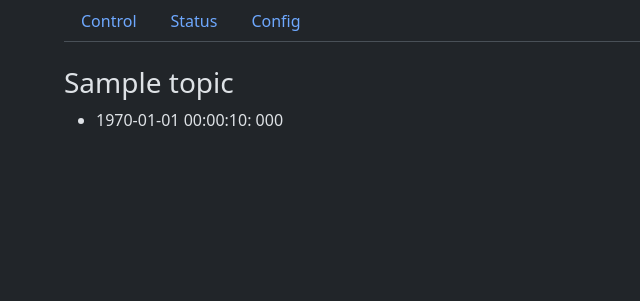
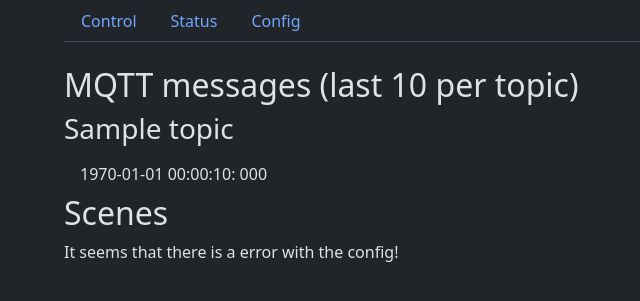
Before and after one commit to oxivanisher/PiExperienceChair, a Flask app: template src/templates/status.html in a window 1280 px wide. Shown: the top 301 px of the page, without its empty margins (18-658 px from the left). Run offline with Flask 3, Linux system fonts and the light colour scheme; the template is opened without the code that fills it: most values are stand-ins (such as "Sample title", 1, 10 or a date in 2020); parts of the project's set-up code (start-up, migrations or seed data) failed here and were passed over; some libraries are stand-ins or nearby versions.

Commit message:
Improve web stuff

```diff
--- a/src/i2c.py
+++ b/src/i2c.py
@@ -75,7 +75,7 @@ class MCP23017Controller(PiExpChair):
 
             elif msg.topic == "%s/videoplayer/idle" % self.mqtt_config['base_topic']:
                 self.logger.info("Received idle scene command")
-                self.mqtt_client.publish("%s/i2c/idle" % self.mqtt_config['base_topic'], "")
+                self.mqtt_client.publish("%s/i2c/idle" % self.mqtt_config['base_topic'], "idle")
                 self.disable_outputs()
 
         except Exception as e:
--- a/src/templates/status.html
+++ b/src/templates/status.html
@@ -4,12 +4,24 @@
   {{ super() }}
 {% endblock %}
 {% block content %}
+  <h2>MQTT messages (last 10 per topic)</h2>
   {% for topic in mqtt_messages %}
   <h3>{{ topic }}</h3>
-  <ul>
+  <ul class="list-group list-group-flush">
   {% for key, value in mqtt_messages[topic].items() | reverse %}
-    <li>{{ key | strftime }}: {{ value.decode('utf-8') }}</li>
+    <li class="list-group-item">{{ key | strftime }}: {{ value.decode('utf-8') }}</li>
   {% endfor %}
   </ul>
   {% endfor %}
+
+  <h2>Scenes</h2>
+  {% if 'scenes' in config_content %}
+  <ul class="list-group list-group-flush">
+  {% for scene in config_content.scenes %}
+  <li class="list-group-item">{{ loop.index - 1 }}: {{ scene.name }} ({{ scene.file }}, {{ scene.duration }} seconds)</li>
+  {% endfor %}
+  </ul>
+  {% else %}
+  It seems that there is a error with the config!
+  {% endif %}
 {% endblock %}
--- a/src/videoplayer.py
+++ b/src/videoplayer.py
@@ -48,7 +48,7 @@ class VideoPlayer(PiExpChair):
             current_file = os.path.join(self.config['videoplayer']['media_path'],
                                         scene['file'])
             self.send_vlc_command("enqueue " + current_file)
-        self.mqtt_client.publish("%s/videoplayer/idle" % self.mqtt_config['base_topic'], "")
+        self.mqtt_client.publish("%s/videoplayer/idle" % self.mqtt_config['base_topic'], "idle")
 
     def stop_videoplayer(self):
         self.logger.info("Stopping video player")
--- a/src/webui.py
+++ b/src/webui.py
@@ -1,4 +1,4 @@
-from piexpchair import PiExpChair, check_config_for_webui
+from piexpchair import PiExpChair, check_config_for_webui, config_schema, read_config
 
 import os
 import signal
@@ -27,7 +27,10 @@ def index():
 
 @app.route('/status')
 def status():
-    return render_template('status.html', mqtt_messages=pxc.last_messages)
+    return render_template('status.html',
+                           config_content=read_config('config/config.yaml',
+                           pxc.logger, config_schema),
+                           mqtt_messages=pxc.last_messages)
 
 
 @app.route('/config')
@@ -37,7 +40,7 @@ def config():
         alert_message = None
     else:
         alert_message = message
-    return render_template('config.html',  config_content=config_content, alert_message=alert_message)
+    return render_template('config.html', config_content=config_content, alert_message=alert_message)
 
 
 # Routes for controlling PiExpChair
@@ -79,12 +82,14 @@ def force_restart():
         text_file.write("Force restart requested %s" % time.time())
     return redirect(url_for("index"))
 
+
 @app.route('/shutdown_computer')
 def shutdown_computer():
     pxc.send_shutdown()
     with open("tmp/shutdown_computer", "w") as text_file:
         text_file.write("Force system shutdown from webui at %s" % time.time())
     return redirect(url_for("index"))
+
 
 # Routes for managing YAML configuration file
 @app.route('/save_config', methods=['POST'])
```
